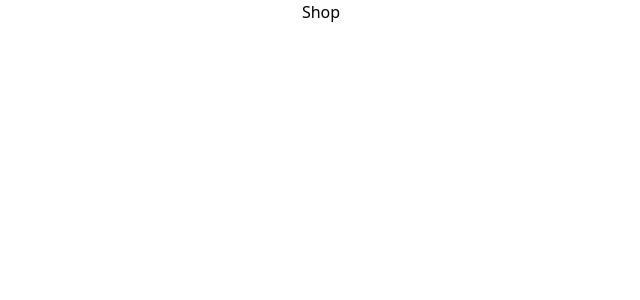
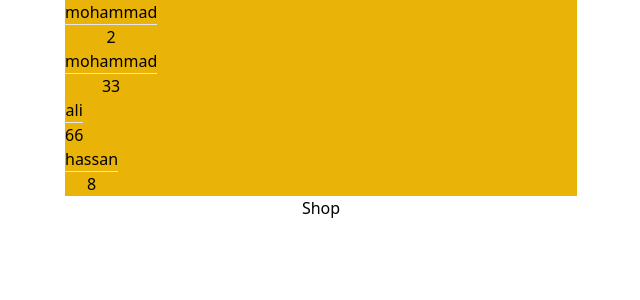
Before and after one commit to mohammadjalizi/shping, a React (Create React App) app: page / in a window 1280 px wide. Shown: the top 300 px of the page, without its empty margins (319-959 px from the left). Built offline with nearby package versions, Linux system fonts and the light colour scheme.

Commit message:
added project

```diff
--- a/src/compennet/Cart.js
+++ b/src/compennet/Cart.js
@@ -2,18 +2,20 @@ import React from 'react'
 
 function Cart(props) {
   return (
-    <div className=' card  flex'>
+    <div className=' card  flex  w-2/5 m-auto bg-yellow-500'>
 
-      <div className=' img'>
+      <div className=' img   my' >
 
-        <img src={props.img}/>
+
+{props.img1}
       </div>
-<div className=''>
+<div className=' '>
+{props.id}
+{props.name}
+<hr/>
 
-<h1>{props.name}</h1>
-
+{props.price}
 </div>
-
 
     </div>
   )
--- a/src/compennet/Proudoct.js
+++ b/src/compennet/Proudoct.js
@@ -16,7 +16,7 @@ let MULIST=[
 ]
 function Proudoct(props) {
   const ullistmap=MULIST.map(item=>(
-    < Cart  key={item.id} />
+    < Cart  key={item.id } image1={item.image} name={item.name} price={item.price} / >
   ))
   return (
     <div>
```
